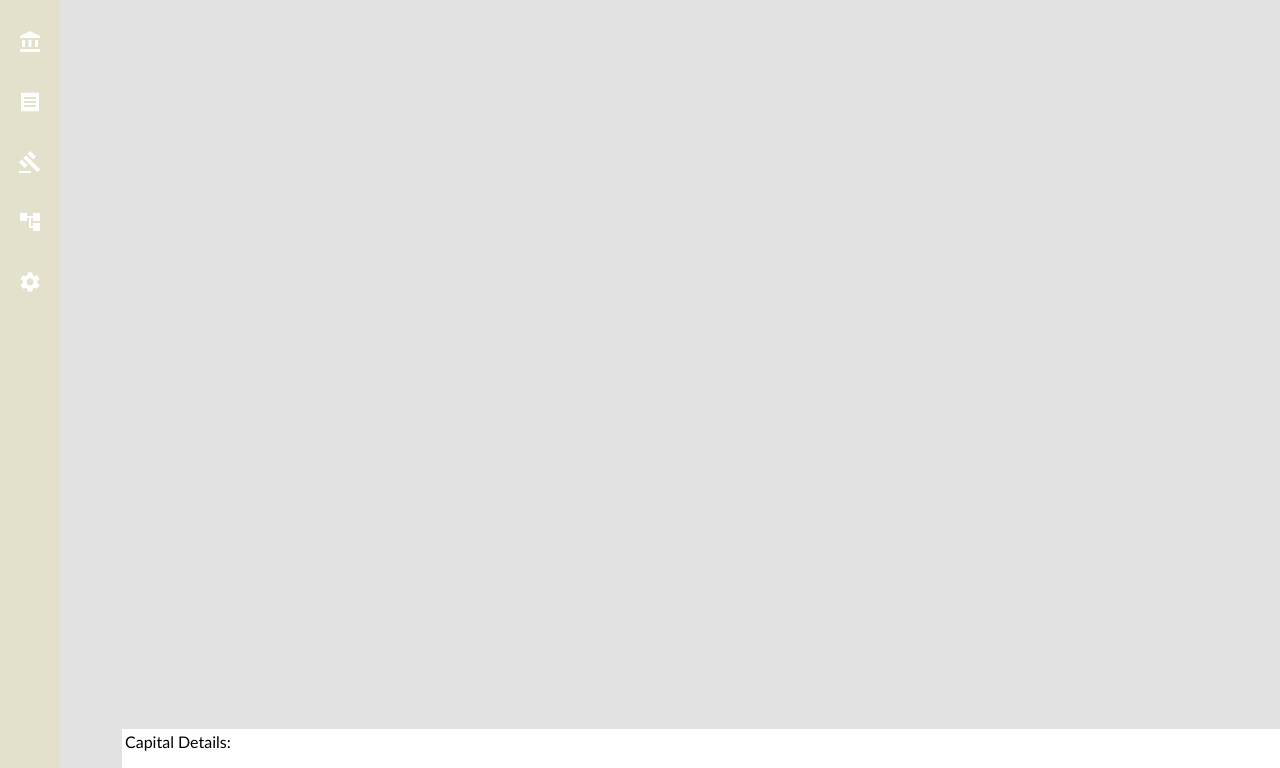
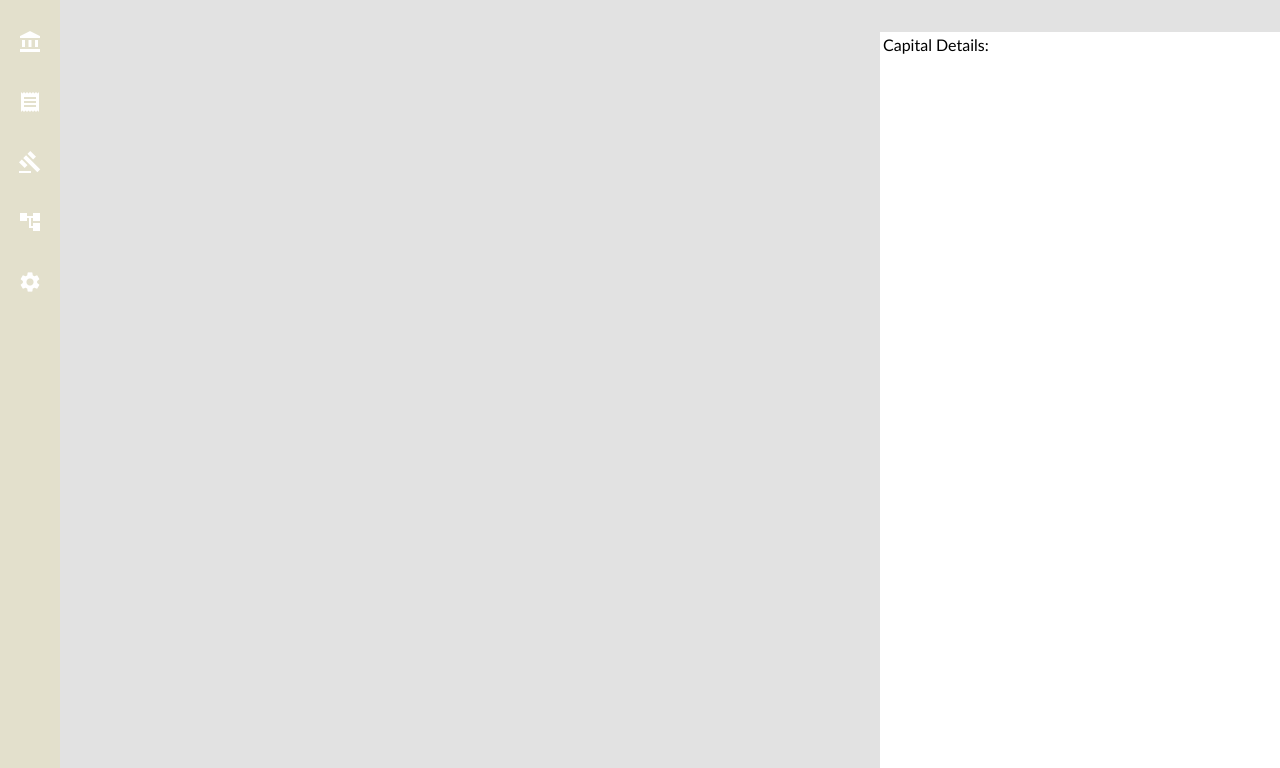
Before and after one commit to webclinic017/tradinghook, a Flask app: page /capital in a window 1280 px wide. Shown: the part 32-800 px from the top of the page. Run offline with Flask 2, Linux system fonts and the light colour scheme.

Commit message:
Add files via upload

```diff
--- a/app/static/default.css
+++ b/app/static/default.css
@@ -25,7 +25,7 @@
 
 .subbar { grid-area: subbar; background: #f0f0f0; position:absolute; height:32px; left:61; top: 33px; right:0; }
 
-.content { grid-area: content; background-color: #FFFFFF; position:absolute; left:61; op:32px; bottom:0; right:0; }
+.content { grid-area: content; background-color: #FFFFFF; position:absolute; top:32px; bottom:0; right:0; }
 
 body{ margin-top: 0px; margin-bottom:0px; margin-left:0px; margin-right:0px; padding: 0; color:black; font-size:10pt;
     font-family: "Trebuchet MS", sans-serif; background-color: #E2E2E2; overflow: hidden;
```
